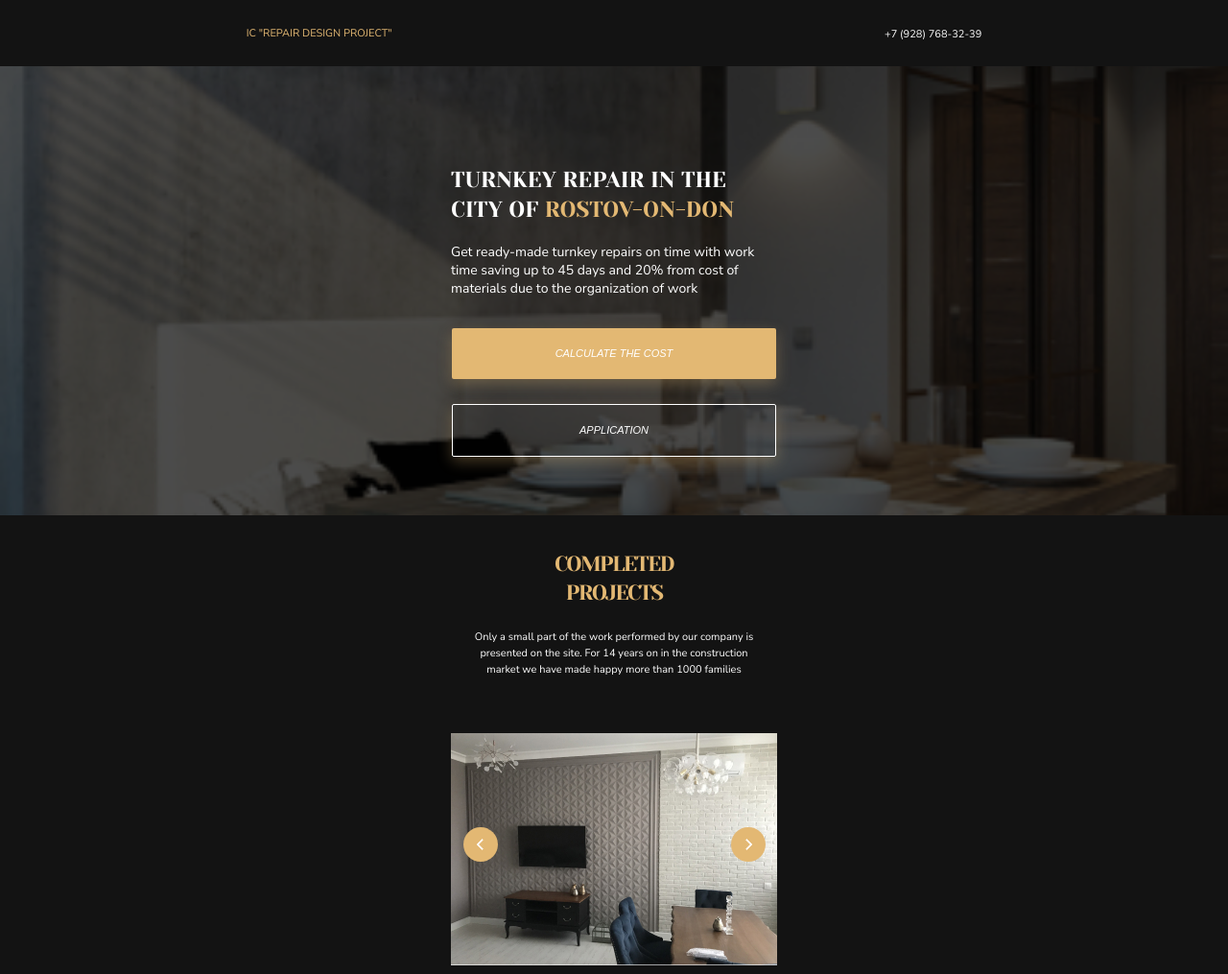
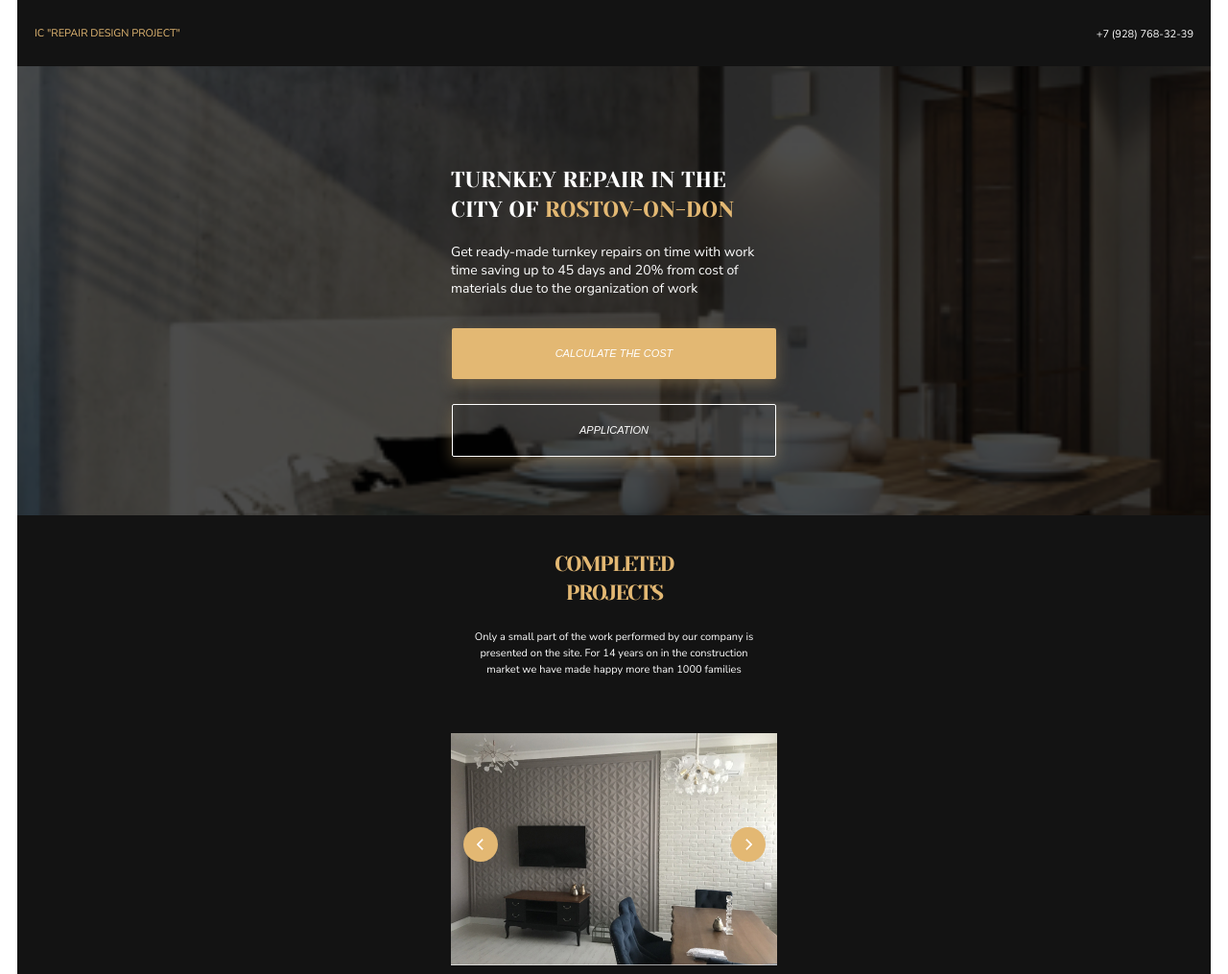
Before and after one commit to IVAN7922/Design-maket-mobile, a plain HTML site: page index.html in a window 1280 px wide. Shown: the top 1015 px of the page at 96% size. Drawn offline with Linux system fonts and the light colour scheme.

Commit message:
Update style.css

```diff
--- a/css/style.css
+++ b/css/style.css
@@ -4,6 +4,8 @@
 
 body {
     margin: 0;
+    padding-left: 18px;
+    padding-right: 18px;
     font-family: 'Nunito Sans';
 }
 
@@ -72,10 +74,9 @@ button {
 /* header */
 
 .header-content {
-    padding-top: 23px;
-    padding-bottom: 24px;
+    padding: 23px 18px 24px;
     display: flex;
-    justify-content: space-around;
+    justify-content: space-between;
     align-items: center;
     background-color: #131313;
 }
```
